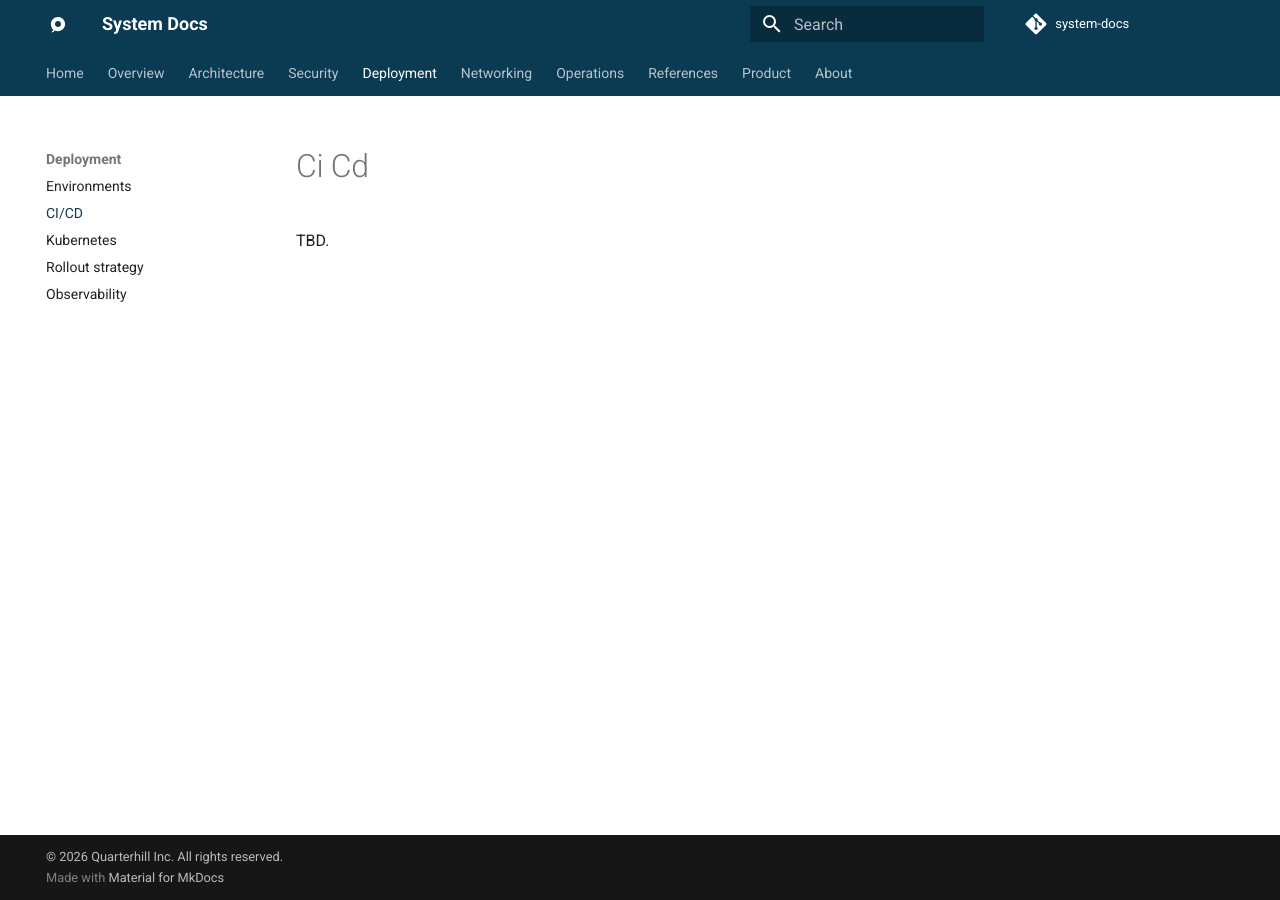
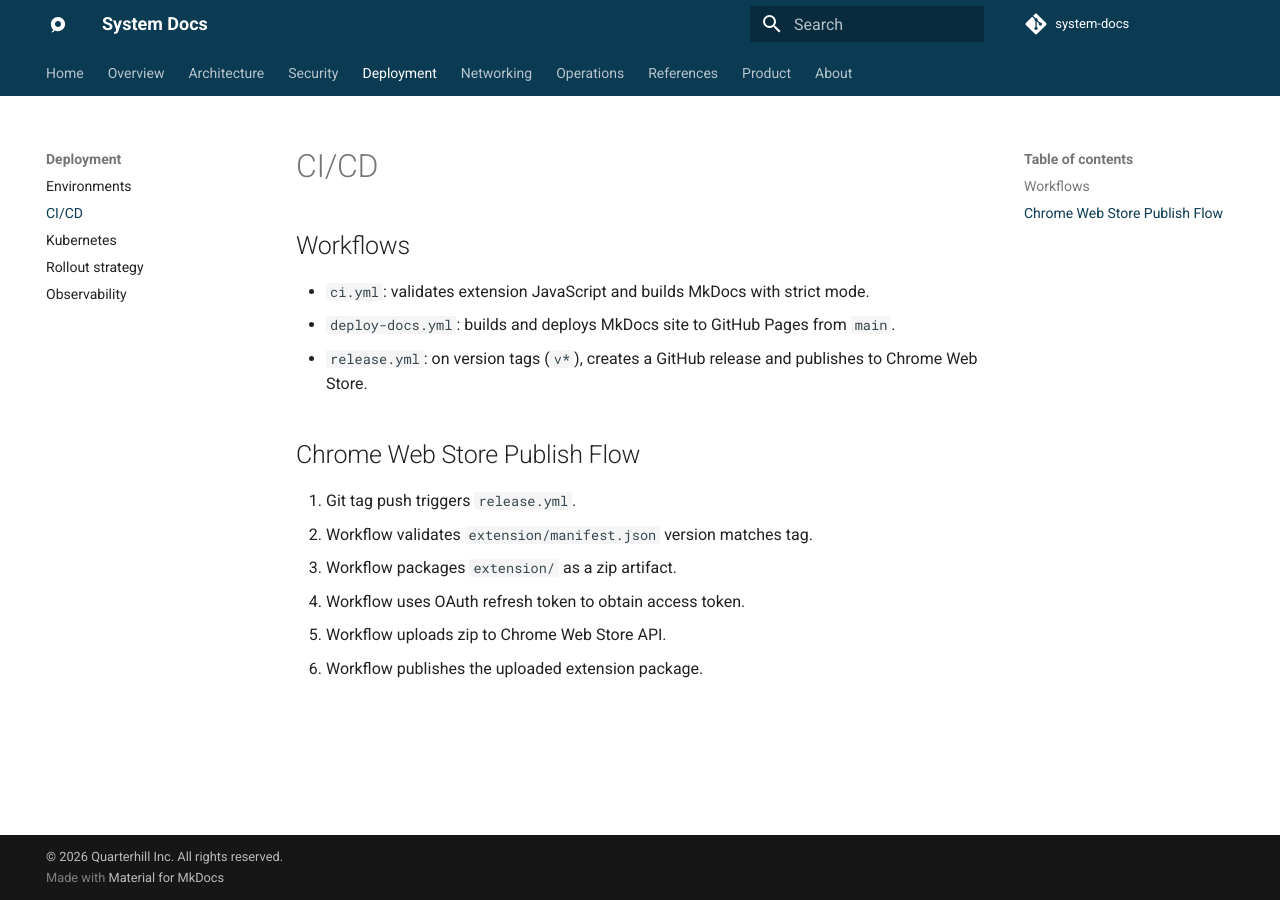
Before and after one commit to phamhungptithcm/ai-dev-coach, an MkDocs documentation site: the page built from docs/03-deployment/ci-cd.md, in a window 1280 px wide. Built offline with MkDocs 1.6.1 and Material for MkDocs 9.7.7, drawn with Linux system fonts in a browser that asks for light colours; comment, search, counter and statistics services are not loaded.

Commit message:
ci: automate chrome web store publish on release tags

```diff
--- a/docs/03-deployment/ci-cd.md
+++ b/docs/03-deployment/ci-cd.md
@@ -1,3 +1,16 @@
-# Ci Cd
+# CI/CD
 
-TBD.
+## Workflows
+
+- `ci.yml`: validates extension JavaScript and builds MkDocs with strict mode.
+- `deploy-docs.yml`: builds and deploys MkDocs site to GitHub Pages from `main`.
+- `release.yml`: on version tags (`v*`), creates a GitHub release and publishes to Chrome Web Store.
+
+## Chrome Web Store Publish Flow
+
+1. Git tag push triggers `release.yml`.
+2. Workflow validates `extension/manifest.json` version matches tag.
+3. Workflow packages `extension/` as a zip artifact.
+4. Workflow uses OAuth refresh token to obtain access token.
+5. Workflow uploads zip to Chrome Web Store API.
+6. Workflow publishes the uploaded extension package.
```
Also changed, not shown: README.md (+13 -0 lines), 1 other file.
